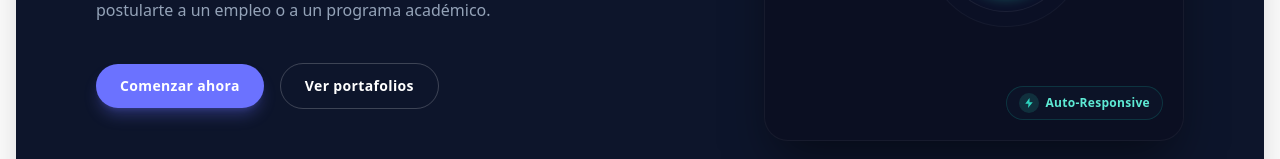
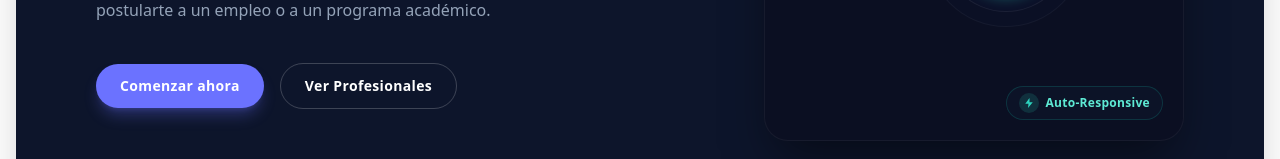
Before and after one commit to MiguelMendezNoBot/Portly-Front, a React (Vite) app: page / in a window 1280 px wide. Shown: the part 361-520 px from the top of the page. Built offline with nearby package versions, Linux system fonts and the light colour scheme; no server answers.

Commit message:
change button

```diff
--- a/src/modules/home/presentation/components/HeroSection.tsx
+++ b/src/modules/home/presentation/components/HeroSection.tsx
@@ -33,7 +33,7 @@ export const HeroSection = () => {
             onClick={() => navigate('/profesionales')}
             className="px-6 py-3 rounded-full border border-white/20 text-white font-semibold text-sm tracking-wide hover:bg-white/5 hover:border-white/30 transition-all duration-200 active:scale-[0.98]"
           >
-            Ver portafolios
+            Ver Profesionales
           </button>
         </div>
       </div>
```
